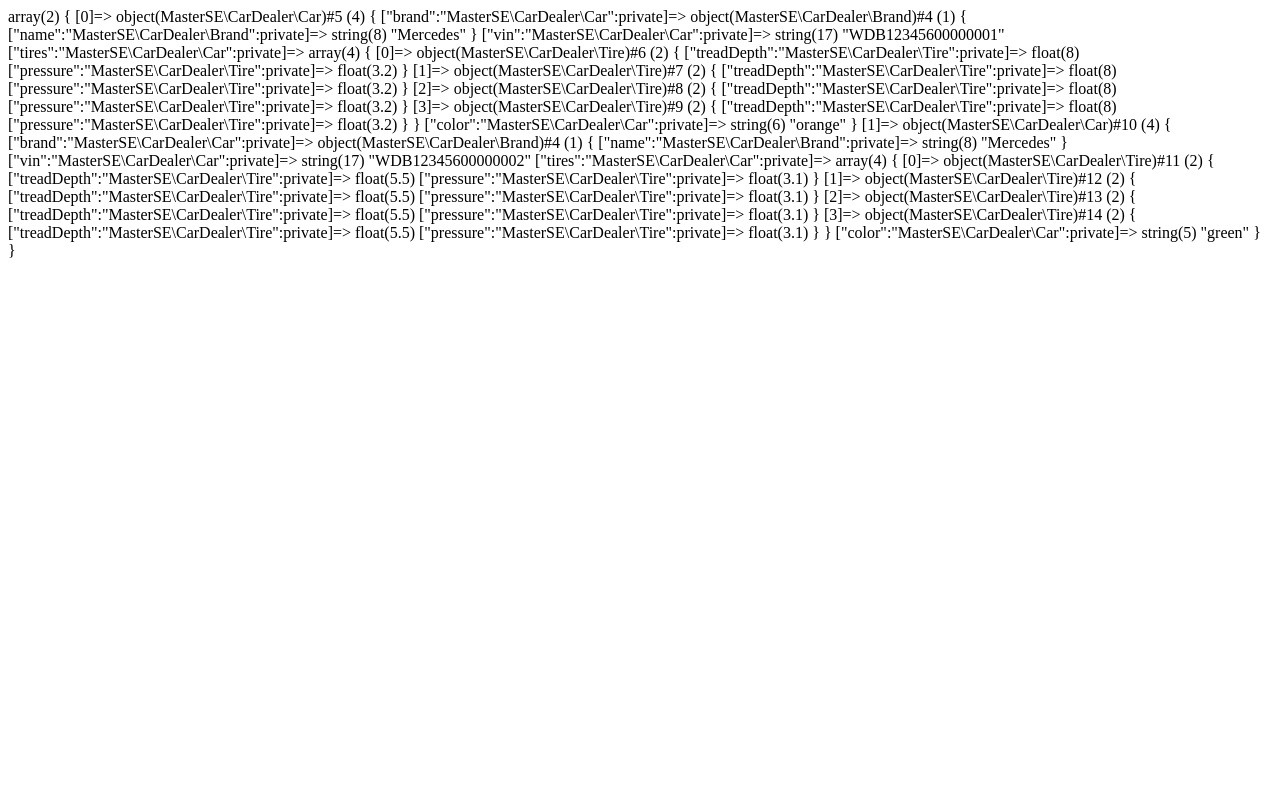
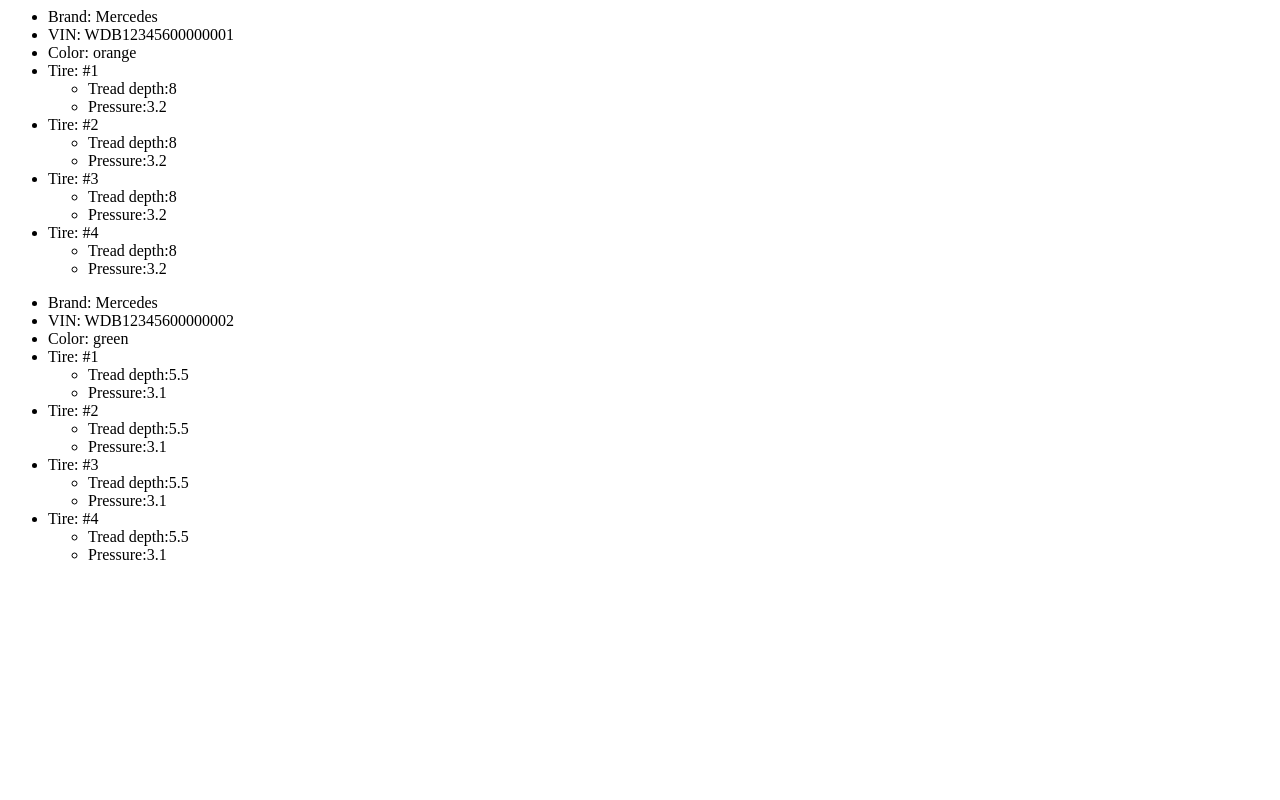
Before and after one commit to HofUniversityIndieOne2018/car-dealer, a PHP site: page / in a window 1280 px wide. Run offline with PHP 8.4, Linux system fonts and the light colour scheme.

Commit message:
[TASK] Step-3: PSR-4 Composer refactoring

```diff
--- a/web/Brand.php
+++ b/src/Domain/Model/Brand.php
@@ -1,5 +1,5 @@
 <?php
-namespace MasterSE\CarDealer;
+namespace MasterSE\CarDealer\Domain\Model;
 
 class Brand
 {
--- a/web/Car.php
+++ b/src/Domain/Model/Car.php
@@ -1,5 +1,5 @@
 <?php
-namespace MasterSE\CarDealer;
+namespace MasterSE\CarDealer\Domain\Model;
 
 class Car
 {
--- a/web/CarFactory.php
+++ b/src/Domain/Model/CarFactory.php
@@ -1,5 +1,5 @@
 <?php
-namespace MasterSE\CarDealer;
+namespace MasterSE\CarDealer\Domain\Model;
 
 class CarFactory
 {
--- a/web/Tire.php
+++ b/src/Domain/Model/Tire.php
@@ -1,5 +1,5 @@
 <?php
-namespace MasterSE\CarDealer;
+namespace MasterSE\CarDealer\Domain\Model;
 
 class Tire
 {
--- /dev/null
+++ b/src/View/CarView.php
@@ -0,0 +1,33 @@
+<?php
+namespace MasterSE\CarDealer\View;
+
+use MasterSE\CarDealer\Domain\Model\Car;
+
+class CarView
+{
+    public function renderMultiple(array $cars)
+    {
+        foreach ($cars as $car)	{
+            $this->renderSingle($car);
+        }
+    }
+
+    public function renderSingle(Car $car)
+    {
+        echo '<ul>';
+        echo '<li>Brand: ' . $car->getBrand()->getName() . '</li>';
+        echo '<li>VIN: ' . $car->getVin() . '</li>';
+        echo '<li>Color: ' . $car->getColor() . '</li>';
+
+        foreach ($car->getTires() as $index => $tire) {
+            echo '<li>Tire: #' . ($index + 1);
+            echo '<ul>';
+            echo '<li>Tread depth:' . $tire->getTreadDepth() . '</li>';
+            echo '<li>Pressure:' . $tire->getPressure() . '</li>';
+            echo '</ul>';
+            echo '</li>';
+        }
+
+        echo '</ul>';
+    }
+}
--- a/web/index.php
+++ b/web/index.php
@@ -1,8 +1,6 @@
 <?php
-require_once 'Brand.php';
-require_once 'Car.php';
-require_once 'Tire.php';
-require_once 'CarFactory.php';
+// only make use of Composer class auto-loader
+require_once __DIR__ . '/../vendor/autoload.php';
 
 $data = [
 	[
@@ -29,7 +27,8 @@ $data = [
 	]
 ];
 
-$factory = new \MasterSE\CarDealer\CarFactory();
+$factory = new \MasterSE\CarDealer\Domain\Model\CarFactory();
 $cars = $factory->createMultiple($data);
 
-var_dump($cars);
+$view = new \MasterSE\CarDealer\View\CarView();
+$view->renderMultiple($cars);
```
Also changed, not shown: composer.json (added, +17 -0 lines), 1 other file.
